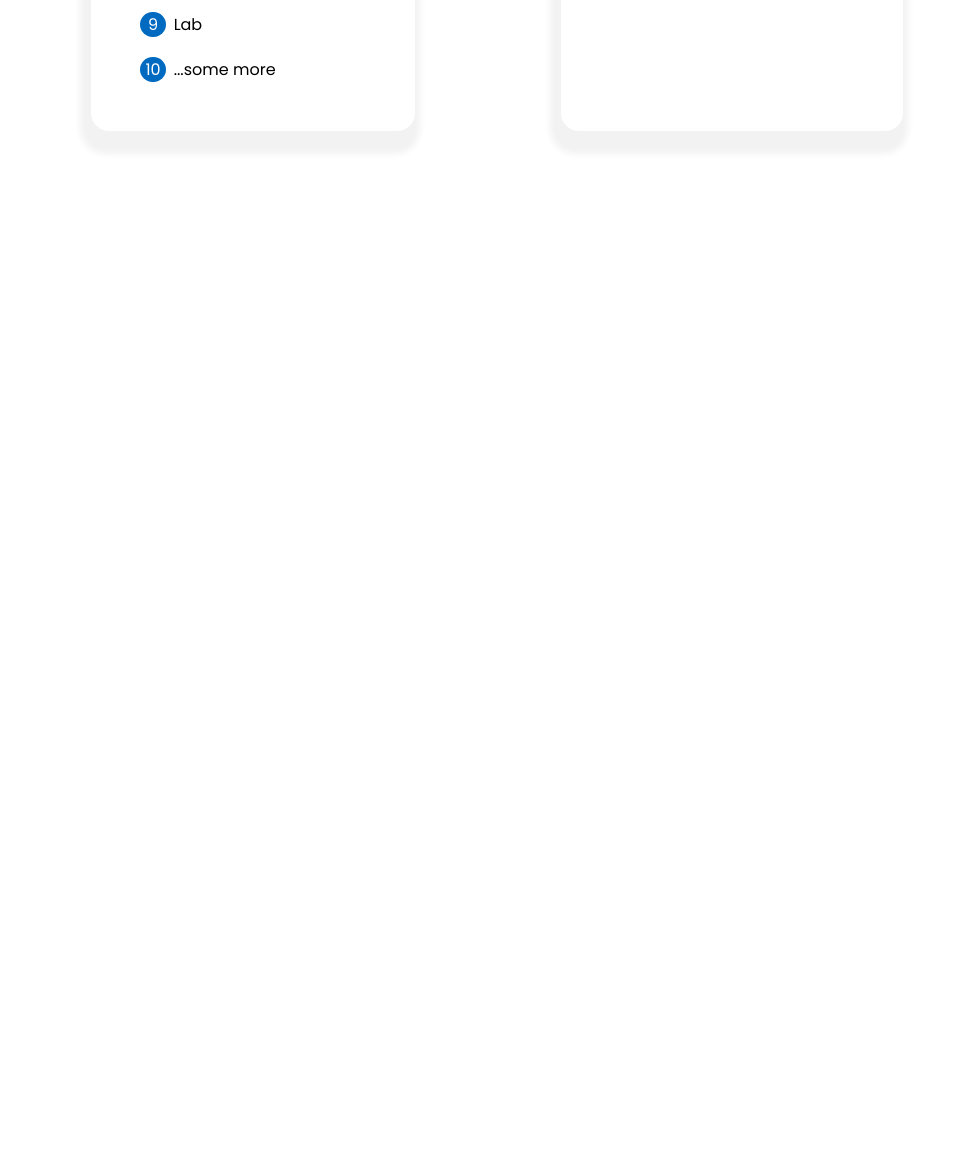
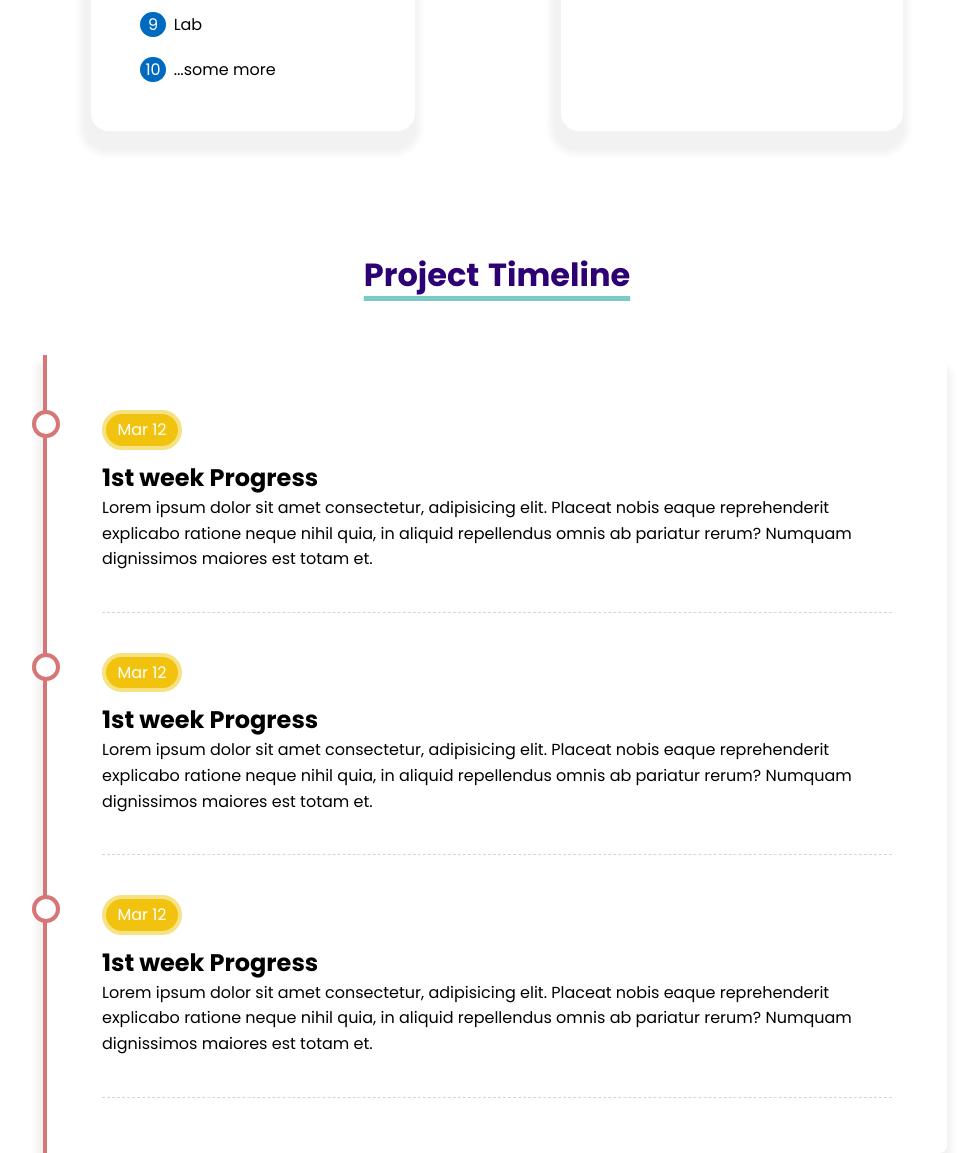
Before and after one commit to RohithChittibommala/hospital-website, a plain HTML site: page index.html in a window 1280 px wide. Shown: the part 1383-2536 px from the top of the page, without its empty margins (143-1121 px from the left). Before the commit the page ends 1626 px from the top, so only its background shows below. Drawn offline with Linux system fonts and the light colour scheme.

Commit message:
add time-line

```diff
--- a/index.html
+++ b/index.html
@@ -82,6 +82,50 @@
         </div>
     </div>
 
+    <div class="timeline-wrapper">
+
+        <div class="title-container">
+            <h1>Project Timeline</h1>
+        </div>
+        <div class="timeline">
+            <div class="timeline-body">
+                <div class="timeline-item">
+                    <div class="timeline-content">
+                        <p class="time">Mar 12</p>
+                        <h2 class="title">1st week Progress</h2>
+                        <p>
+                            Lorem ipsum dolor sit amet consectetur, adipisicing elit. Placeat nobis eaque reprehenderit
+                            explicabo ratione neque nihil quia, in aliquid repellendus omnis ab pariatur rerum? Numquam
+                            dignissimos maiores est totam et.
+                        </p>
+                    </div>
+                </div>
+                <div class="timeline-item">
+                    <div class="timeline-content">
+                        <p class="time">Mar 12</p>
+                        <h2 class="title">1st week Progress</h2>
+                        <p>
+                            Lorem ipsum dolor sit amet consectetur, adipisicing elit. Placeat nobis eaque reprehenderit
+                            explicabo ratione neque nihil quia, in aliquid repellendus omnis ab pariatur rerum? Numquam
+                            dignissimos maiores est totam et.
+                        </p>
+                    </div>
+                </div>
+                <div class="timeline-item">
+                    <div class="timeline-content">
+                        <p class="time">Mar 12</p>
+                        <h2 class="title">1st week Progress</h2>
+                        <p>
+                            Lorem ipsum dolor sit amet consectetur, adipisicing elit. Placeat nobis eaque reprehenderit
+                            explicabo ratione neque nihil quia, in aliquid repellendus omnis ab pariatur rerum? Numquam
+                            dignissimos maiores est totam et.
+                        </p>
+                    </div>
+                </div>
+            </div>
+        </div>
+
+    </div>
 
 
     <script src="/script.js"></script>
--- a/style.css
+++ b/style.css
@@ -171,7 +171,8 @@ button i {
   margin-bottom: 16px;
   text-align: center;
 }
-.project h1 {
+.project h1,
+.timeline-wrapper h1 {
   text-align: center;
   font-family: "Poppins", sans-serif;
   font-weight: 700;
@@ -285,3 +286,64 @@ button i {
     color: #575755;
   }
 }
+
+/* Timeline section */
+
+.timeline {
+  max-width: 900px;
+  margin: 0 auto;
+}
+
+.timeline .time {
+  background: #f1c30f;
+  padding: 3px 5px;
+  width: 80px;
+  margin: 10px 0;
+  color: #fff;
+  text-align: center;
+  border-radius: 24px;
+  border: 4px solid #f6e282;
+}
+
+.timeline p {
+  line-height: 1.6;
+}
+
+.timeline-body {
+  position: relative;
+  padding: 15px;
+  box-shadow: -3px 15px 6px 8px #2527280f;
+  border-radius: 0px 8px 8px 0;
+}
+
+.timeline-body::after {
+  content: "";
+  width: 4px;
+  height: 100%;
+  background: hsl(0, 54%, 65%);
+  position: absolute;
+  left: -4px;
+  top: 0;
+}
+
+.timeline-item {
+  position: relative;
+}
+.timeline-item::after {
+  content: "";
+  width: 20px;
+  height: 20px;
+  border-radius: 50%;
+  border: 4px solid hsl(0, 54%, 65%);
+  position: absolute;
+  background: #fff;
+  left: -30px;
+  top: 0px;
+  z-index: 5;
+}
+
+.timeline-content {
+  margin: 40px;
+  padding-bottom: 40px;
+  border-bottom: 1px dashed hsl(0, 4%, 84%);
+}
```
